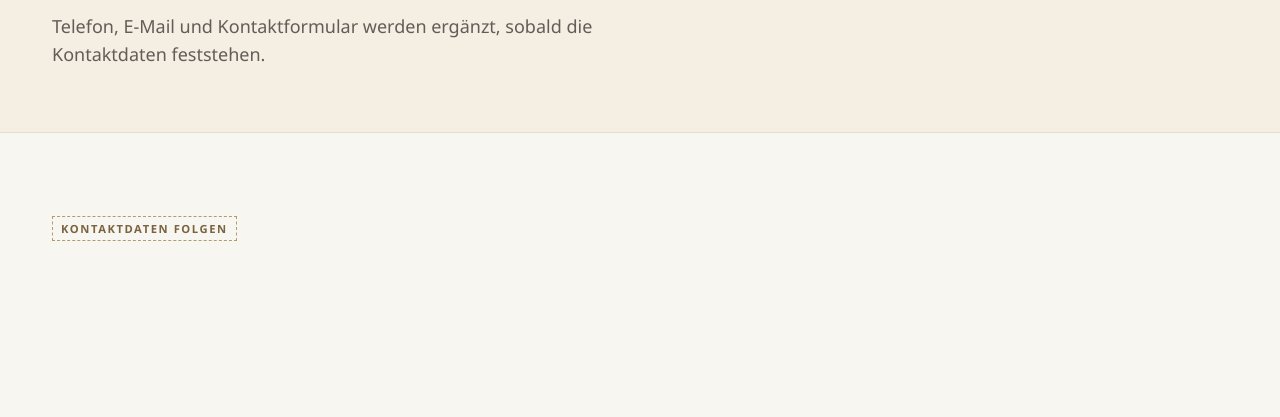
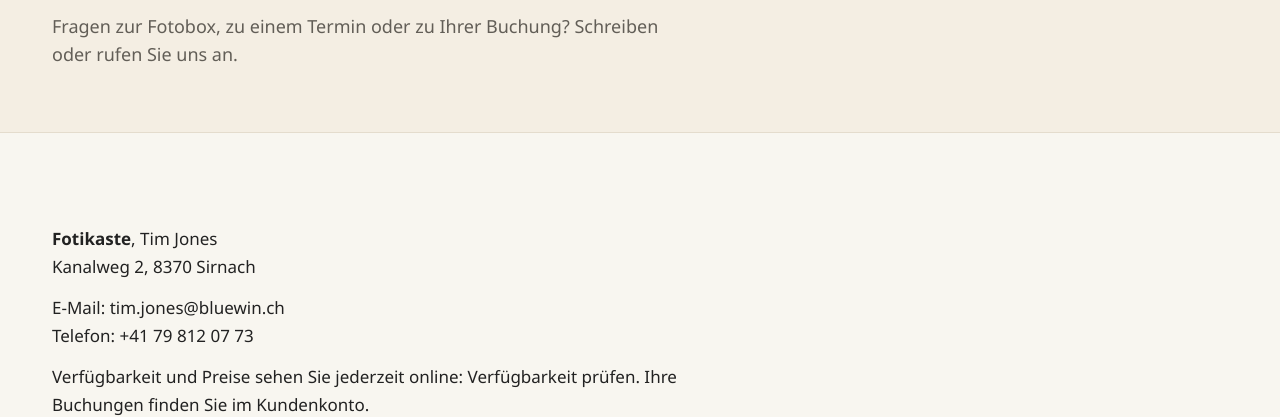
Before and after one commit to fotikaste/Fotikaste, an Astro site in the folder Plattform/: page /kontakt in a window 1280 px wide. Shown: the part 393-810 px from the top of the page. Built offline with nearby package versions, Linux system fonts and the light colour scheme; Astro itself is replaced by a stand-in of ours; a web font is replaced by a local one.

Commit message:
Impressum und Kontakt: Inhaberangaben (Tim Jones, Einzelunternehmen, Sirnach, Telefon, E-Mail); Kontaktseite mit echten Angaben
Co-Authored-By: Claude Opus 5.5 <noreply@anthropic.com>

```diff
--- a/Plattform/src/config/brand.ts
+++ b/Plattform/src/config/brand.ts
@@ -18,16 +18,17 @@ export const brand = {
   areaServed: ["Thurgau", "St. Gallen", "Appenzell Ausserrhoden", "Appenzell Innerrhoden", "Schaffhausen", "Glarus", "Zürich"],
   /** Inhaber für Impressum und Datenschutz (nur echte Angaben eintragen; null = «noch offen»). */
   owner: {
-    name: null as string | null,          // Vor- und Nachname bzw. Firma
-    legalForm: null as string | null,     // z. B. «Einzelunternehmen»
+    // Angaben des Inhabers vom 2026-11-27. Rechtsform: eine Person ohne Gesellschaft = Einzelunternehmen (nicht im Handelsregister).
+    name: "Tim Jones" as string | null,          // Vor- und Nachname bzw. Firma
+    legalForm: "Einzelunternehmen" as string | null,     // z. B. «Einzelunternehmen»
     uid: null as string | null,           // UID (CHE-…), falls vorhanden
     vatNumber: null as string | null,     // MWST-Nummer, falls MWST-pflichtig
   },
   contact: {
-    email: null as string | null,
-    phone: null as string | null,
+    email: "tim.jones@bluewin.ch" as string | null,
+    phone: "+41 79 812 07 73" as string | null,
     /** Geschäftsadresse für Impressum; im Google-Profil ausblendbar. */
-    address: null as null | { street: string; postalCode: string; city: string },
+    address: { street: "Kanalweg 2", postalCode: "8370", city: "Sirnach" } as null | { street: string; postalCode: string; city: string },
   },
   /** Nur echte, bestehende Profile eintragen. */
   sameAs: [] as string[],
--- a/Plattform/src/pages/kontakt.astro
+++ b/Plattform/src/pages/kontakt.astro
@@ -1,4 +1,17 @@
 ---
-import SimplePage from "../layouts/SimplePage.astro";
+import ContentLayout from "../layouts/ContentLayout.astro";
+import { brand } from "../config/brand";
+const c = brand.contact;
+const tel = c.phone ? c.phone.replace(/\s+/g, "") : null;
 ---
-<SimplePage path="/kontakt" eyebrow="Kontakt" heading="Wir freuen uns auf Ihre Nachricht" lead="Telefon, E-Mail und Kontaktformular werden ergänzt, sobald die Kontaktdaten feststehen." tag="Kontaktdaten folgen" />
+<ContentLayout path="/kontakt" eyebrow="Kontakt" heading="Wir freuen uns auf Ihre Nachricht" lead="Fragen zur Fotobox, zu einem Termin oder zu Ihrer Buchung? Schreiben oder rufen Sie uns an.">
+  <div class="rechtstext">
+    <p><strong>{brand.name}</strong>{brand.owner.name && <>, {brand.owner.name}</>}<br />
+      {c.address && <>{c.address.street}, {c.address.postalCode} {c.address.city}</>}</p>
+    <p>
+      {c.email && <>E-Mail: <a href={`mailto:${c.email}`}>{c.email}</a><br /></>}
+      {tel && <>Telefon: <a href={`tel:${tel}`}>{c.phone}</a></>}
+    </p>
+    <p>Verfügbarkeit und Preise sehen Sie jederzeit online: <a href="/verfuegbarkeit">Verfügbarkeit prüfen</a>. Ihre Buchungen finden Sie im <a href="/konto">Kundenkonto</a>.</p>
+  </div>
+</ContentLayout>
```
